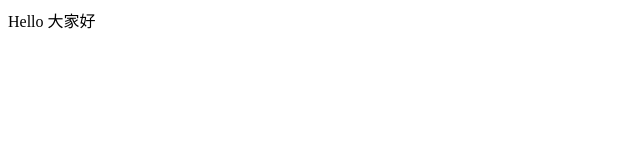
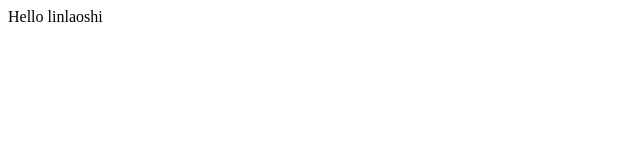
Before and after one commit to shendeng0731/shendeng0731.github.io, a plain HTML site: page index.html in a window 1280 px wide. Shown: the full height of the page, 0-640 px from the left. Drawn offline with Linux system fonts and the light colour scheme.

Commit message:
Update index.html

```diff
--- a/index.html
+++ b/index.html
@@ -1 +1 @@
-<p>Hello 大家好</p>
+<p>Hello  linlaoshi
```
